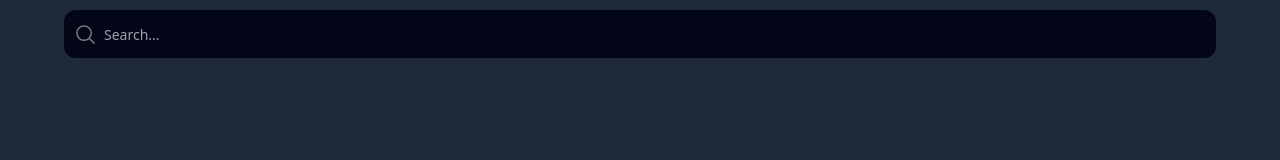
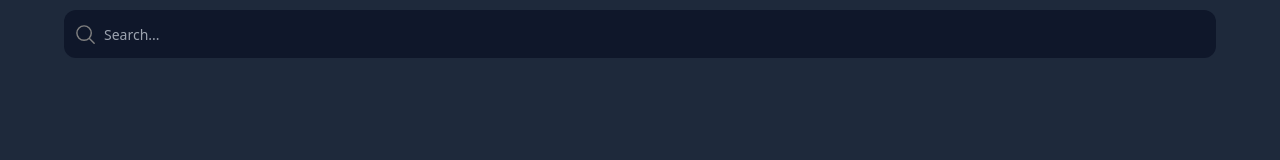
Before and after one commit to m2rads/search-engine-extension, a browser extension: page sidepanel.html in a window 1280 px wide. Drawn offline with nearby package versions, Linux system fonts and the light colour scheme; files that its build step writes are made by us from their sources.

Commit message:
experiment with colors

```diff
--- a/sidepanel.html
+++ b/sidepanel.html
@@ -30,7 +30,7 @@
         <svg xmlns="http://www.w3.org/2000/svg" id="magnifier" fill="none" viewBox="0 0 25 25" stroke-width="1.5" stroke="gray" class="w-6 h-6">
             <path stroke-linecap="round" stroke-linejoin="round" d="m21 21-5.197-5.197m0 0A7.5 7.5 0 1 0 5.196 5.196a7.5 7.5 0 0 0 10.607 10.607Z" />
         </svg>
-        <input type="text" id="searchInput" class="flex h-10 w-full border-input bg-slate-950 rounded-xl px-3 py-2 text-sm text-gray-300 ring-offset-background file:border-0 file:bg-transparent file:text-sm file:font-medium placeholder:text-muted-foreground focus-visible:outline-none focus-visible:ring-1 focus-visible:ring-ring focus-visible:ring-offset-1 disabled:cursor-not-allowed disabled:opacity-50" placeholder="Search..." />
+        <input type="text" id="searchInput" class="flex h-10 w-full border-input bg-slate-900 rounded-xl px-3 py-2 text-sm text-gray-300 ring-offset-background file:border-0 file:bg-transparent file:text-sm file:font-medium placeholder:text-muted-foreground focus-visible:outline-none focus-visible:ring-1 focus-visible:ring-ring focus-visible:ring-offset-1 disabled:cursor-not-allowed disabled:opacity-50" placeholder="Search..." />
     </div>
 
 </body>
```
